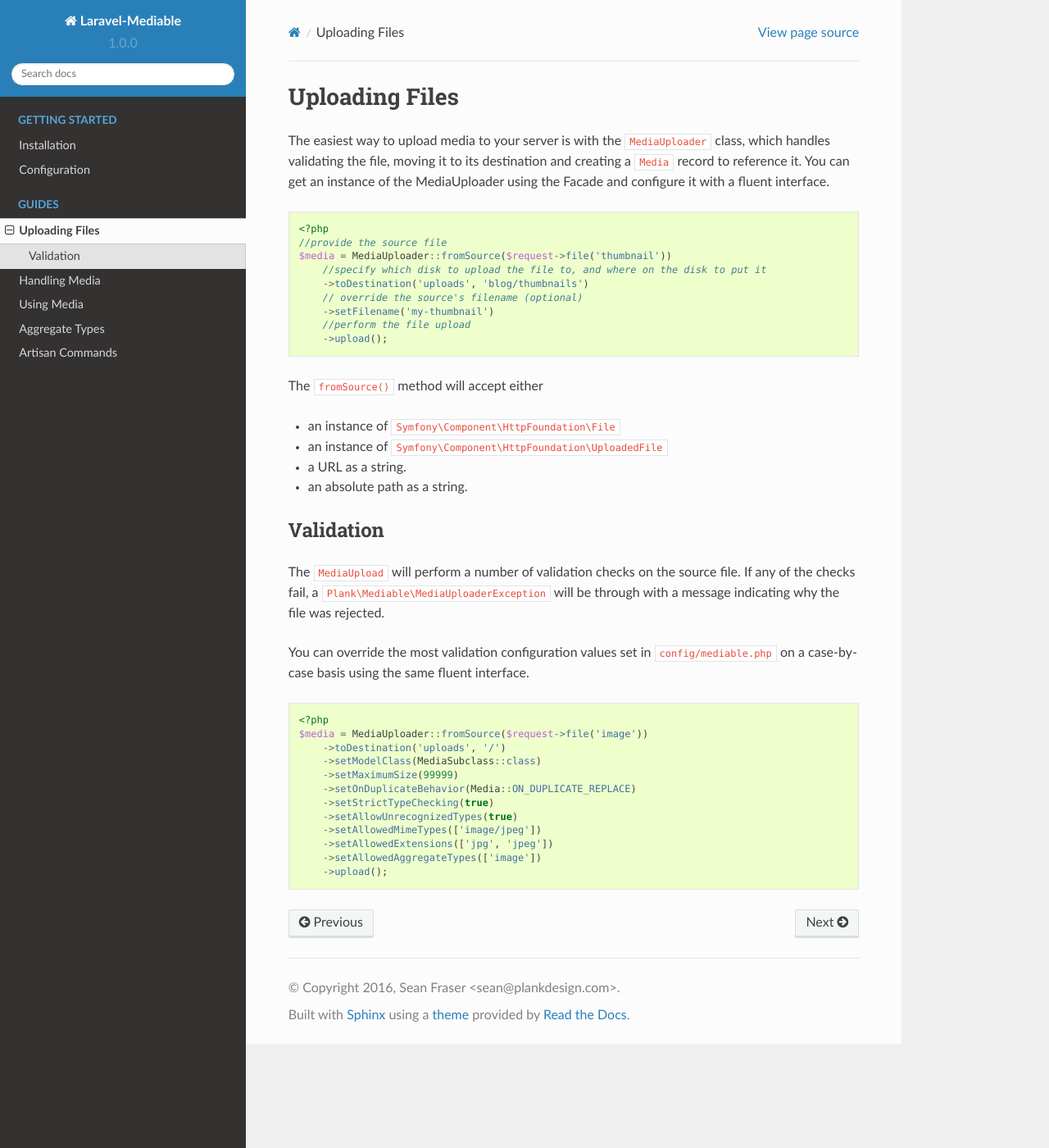
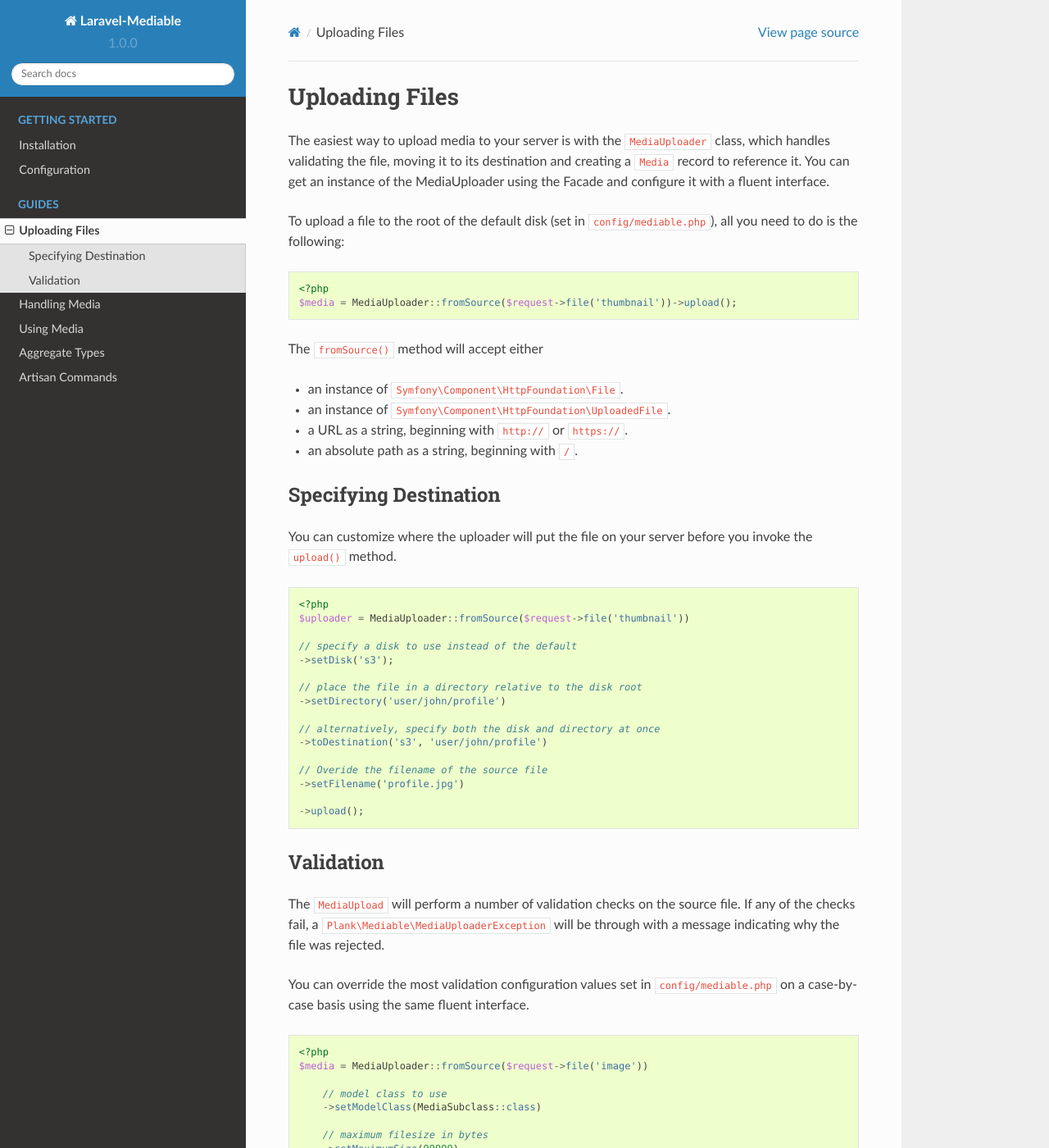
Before and after one commit to plank/laravel-mediable, a Sphinx documentation site: the page built from docs/source/uploader.rst, in a window 1280 px wide and 1400 px high. Shown: the whole window at 82% size. Built offline with Sphinx 7.4.7 and the Read the Docs theme 2.0.0, drawn with Linux system fonts in a browser that asks for light colours; some of the changed text lies outside the part shown.

Commit message:
reworked MediaUploader documentation page

```diff
--- a/docs/source/uploader.rst
+++ b/docs/source/uploader.rst
@@ -1,29 +1,47 @@
 Uploading Files
 ============================================
 
+.. highlight:: php
+
 The easiest way to upload media to your server is with the ``MediaUploader`` class, which handles validating the file, moving it to its destination and creating a ``Media`` record to reference it. You can get an instance of the MediaUploader using the Facade and configure it with a fluent interface.
 
-.. highlight:: php
+To upload a file to the root of the default disk (set in ``config/mediable.php``), all you need to do is the following:
+::
+
+    <?php
+    $media = MediaUploader::fromSource($request->file('thumbnail'))->upload();
+
+
+The ``fromSource()`` method will accept either
+
+- an instance of ``Symfony\Component\HttpFoundation\File``.
+- an instance of ``Symfony\Component\HttpFoundation\UploadedFile``.
+- a URL as a string, beginning with ``http://`` or ``https://``.
+- an absolute path as a string, beginning with ``/``.
+
+Specifying Destination
+----------------------
+
+You can customize where the uploader will put the file on your server before you invoke the ``upload()`` method.
 
 ::
 
     <?php
-    //provide the source file
-    $media = MediaUploader::fromSource($request->file('thumbnail'))
-        //specify which disk to upload the file to, and where on the disk to put it
-        ->toDestination('uploads', 'blog/thumbnails')
-        // override the source's filename (optional)
-        ->setFilename('my-thumbnail')
-        //perform the file upload
-        ->upload();
+    $uploader = MediaUploader::fromSource($request->file('thumbnail'))
 
+    // specify a disk to use instead of the default
+    ->setDisk('s3');
 
-The ``fromSource()`` method will accept either
+    // place the file in a directory relative to the disk root
+    ->setDirectory('user/john/profile')
 
-- an instance of ``Symfony\Component\HttpFoundation\File``
-- an instance of ``Symfony\Component\HttpFoundation\UploadedFile``
-- a URL as a string.
-- an absolute path as a string.
+    // alternatively, specify both the disk and directory at once
+    ->toDestination('s3', 'user/john/profile')
+
+    // Overide the filename of the source file
+    ->setFilename('profile.jpg')
+
+    ->upload();
 
 
 Validation
@@ -38,13 +56,29 @@ You can override the most validation configuration values set in ``config/mediab
 
     <?php
     $media = MediaUploader::fromSource($request->file('image'))
-        ->toDestination('uploads', '/')
+
+        // model class to use
         ->setModelClass(MediaSubclass::class)
+
+        // maximum filesize in bytes
         ->setMaximumSize(99999)
+
+        // how to handle a file that already exists at the destination
         ->setOnDuplicateBehavior(Media::ON_DUPLICATE_REPLACE)
+
+        // whether the aggregate type must match both the MIME type and extension
         ->setStrictTypeChecking(true)
+
+        // whether to allow the 'other' aggregate type
         ->setAllowUnrecognizedTypes(true)
+
+        // only allow files of specific MIME types
         ->setAllowedMimeTypes(['image/jpeg'])
+
+        // only allow files of specifc extensions
         ->setAllowedExtensions(['jpg', 'jpeg'])
+
+        // only allow files of specific aggregate types
         ->setAllowedAggregateTypes(['image'])
+
         ->upload();
```
Also changed, not shown: 14 other files.
